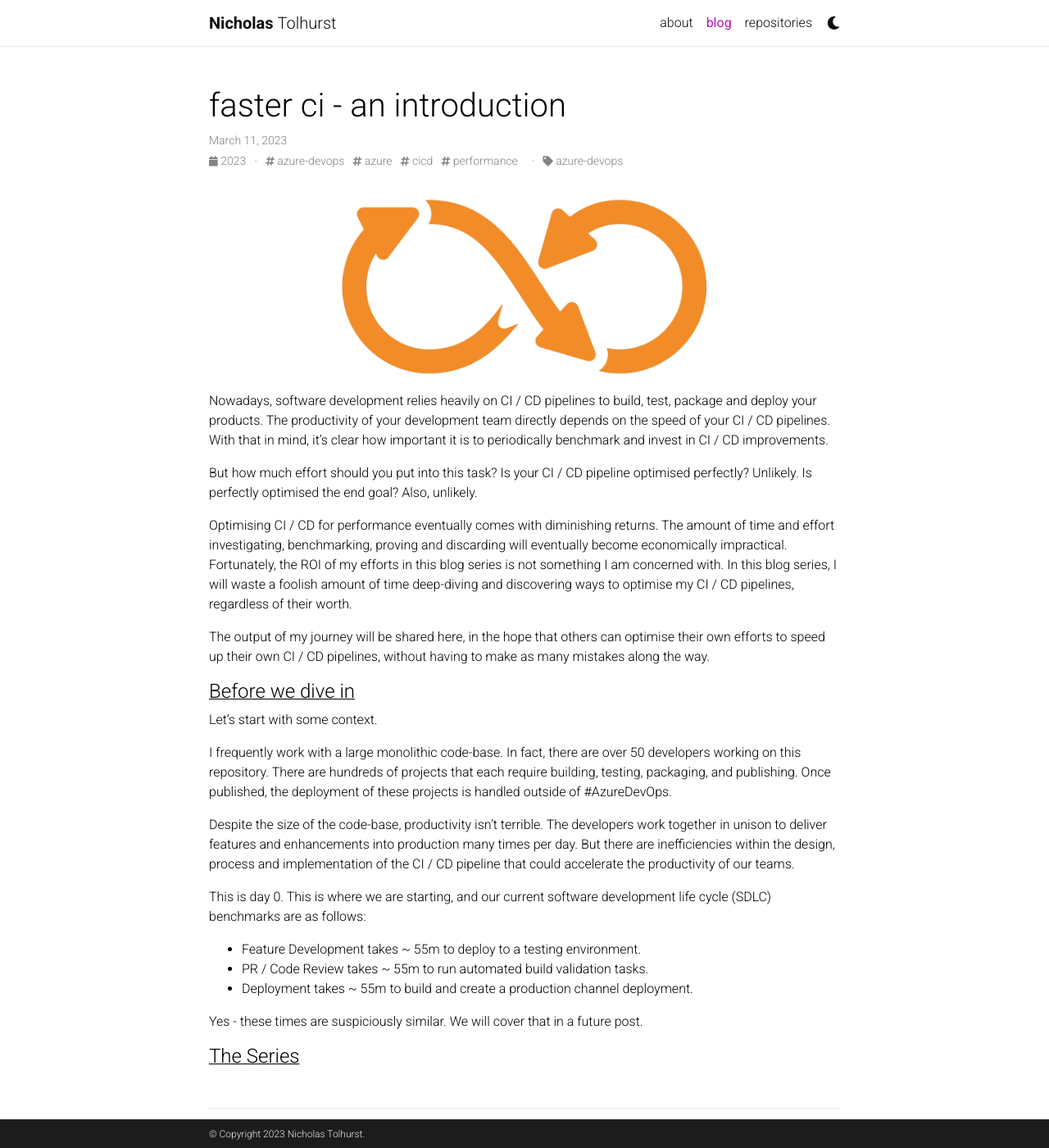
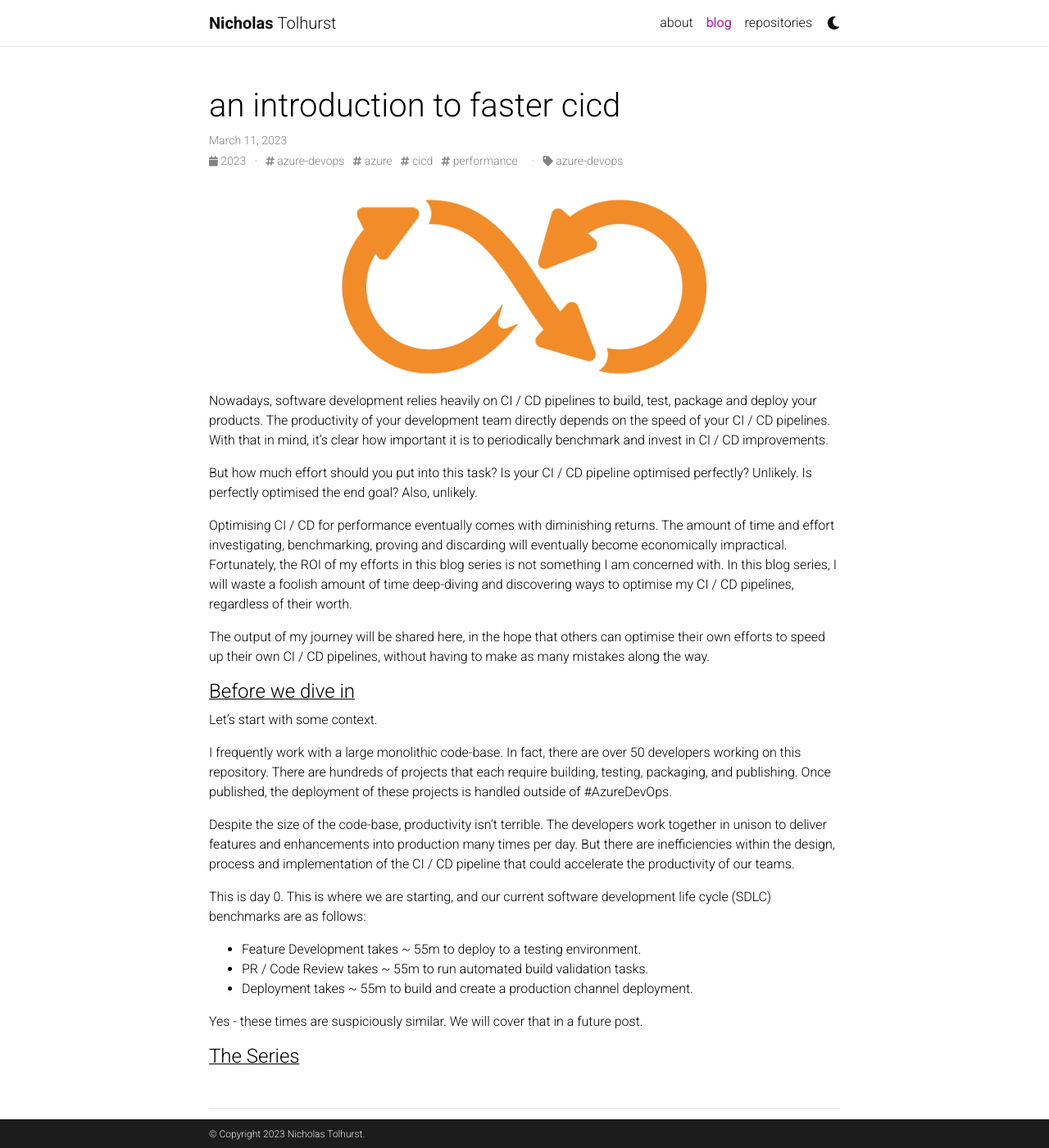
Before and after one commit to nicktolhurst/nicktolhurst.github.io, a Jekyll site: the page built from _posts/2023-03-11-faster-ci-introduction.md, in a window 1280 px wide and 1400 px high. Shown: the whole window at 82% size. Built offline with Jekyll 4.4.1, drawn with Linux system fonts in a browser that asks for light colours; full-size pictures stand in for the smaller copies a plugin makes; comment, search, counter and statistics services are not loaded; a style sheet for code colours, icons or effects is not loaded; some of the changed text lies outside the part shown.

Commit message:
updates names of blogs

```diff
--- a/_posts/2023-03-11-faster-ci-introduction.md
+++ b/_posts/2023-03-11-faster-ci-introduction.md
@@ -1,6 +1,6 @@
 ---
 layout: post
-title: faster ci - an introduction
+title: an introduction to faster cicd
 date: 11-03-2023
 description: >
   A blog series documenting my learnings as I journey towards massively optimising #AzureDevOps Pipelines.
```
Also changed, not shown: _posts/2023-03-12-faster-ci-nuget-caching.md (+1 -1 lines).
